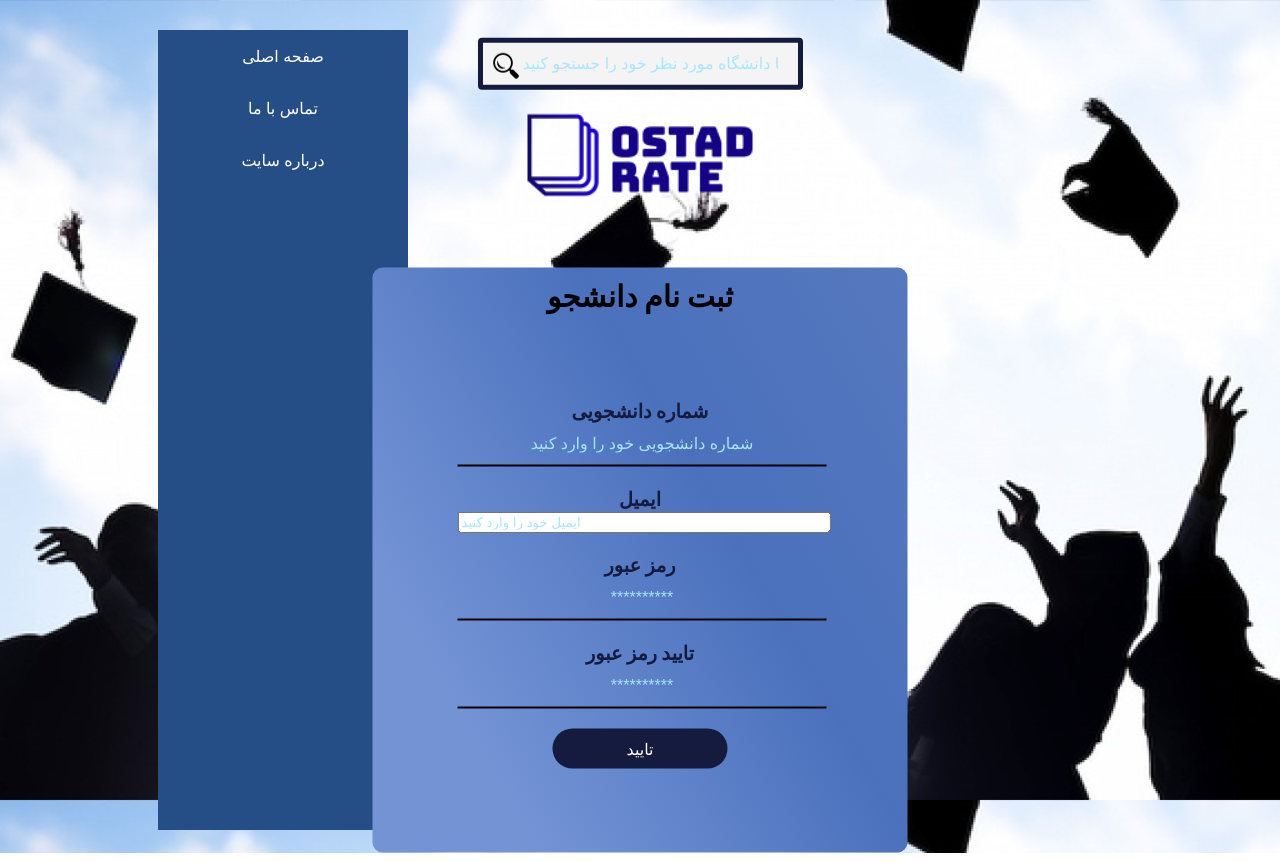
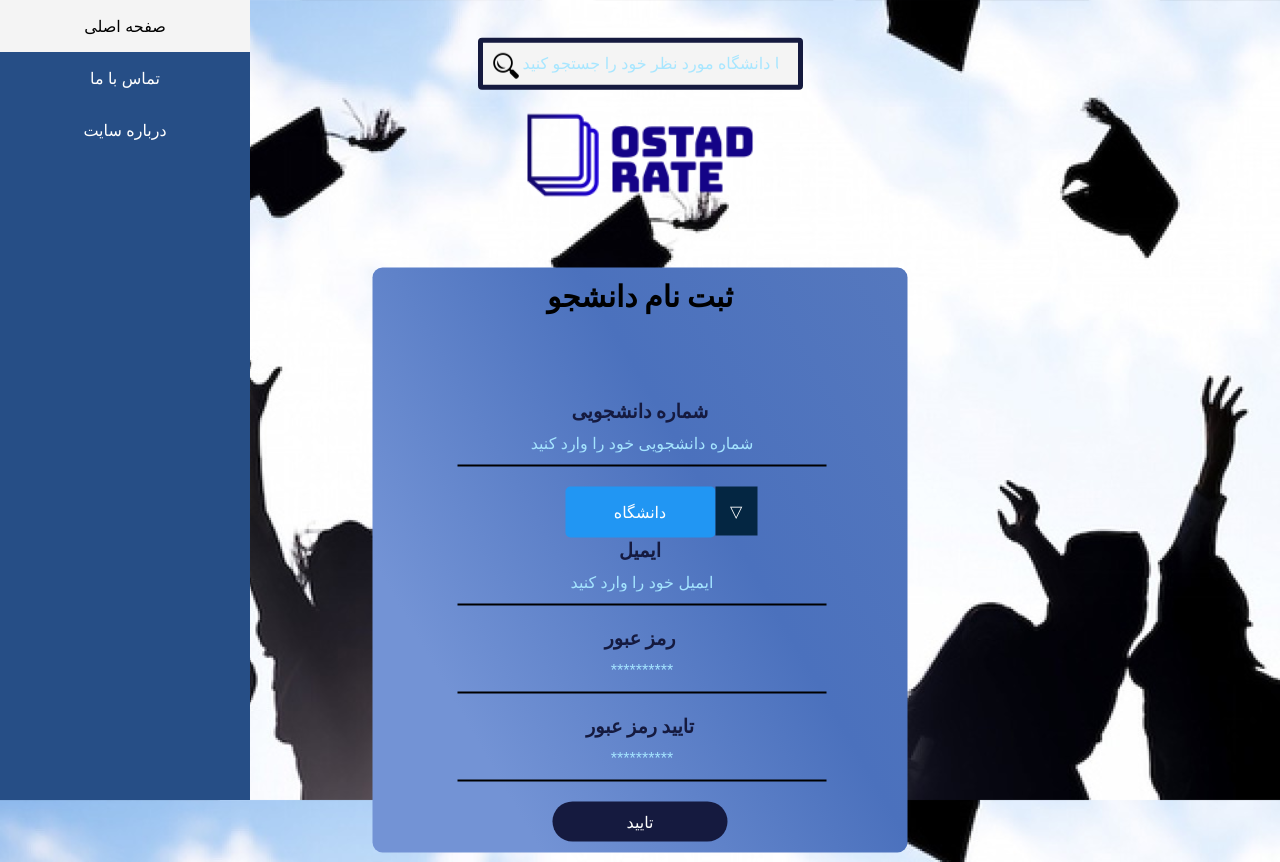
Before and after one commit to cpt9m0/software_engineering_undergraduate_project, a React (Create React App) app in the folder app/react/my-app/: page /Register in a window 1280 px wide. Built offline with nearby package versions, Linux system fonts and the light colour scheme.

Commit message:
split button and changed sth

```diff
--- a/app/react/my-app/src/App.css
+++ b/app/react/my-app/src/App.css
@@ -45,6 +45,60 @@ body{
 
 }
 
+.selectUni {
+  background-color: #2196F3;
+  --borderWidth: 5px;
+  border-radius: var(--borderWidth);
+  color: white;
+  width: 150px;
+  padding: 16px;
+  font-size: 16px;
+  border: none;
+  outline: none;
+}
+
+.selectUni2 {
+  background-color: rgb(4, 38, 66);
+  color: white;
+  padding: 15px;
+  font-size: 16px;
+  border: none;
+  outline: none;
+}
+
+.selectUni2::after {
+  content: '\25bd';
+}
+
+.dropdown {
+  position: absolute;
+  display: inline-block;
+}
+
+.dropdown-content {
+  display: none;
+  position: absolute;
+  background-color: #f1f1f1;
+  min-width: 160px;
+  z-index: 1;
+}
+
+.dropdown-content a {
+  color: black;
+  padding: 12px 16px;
+  text-decoration: none;
+  display: block;
+}
+
+.dropdown-content a:hover {background-color: rgb(169, 201, 171)}
+
+.dropdown:hover .dropdown-content {
+  display: block;
+}
+
+.selectUni:hover, .dropdown:hover .selectUni {
+  background-color: #0b7dda;
+}
 .loginbox
 {
   --borderWidth: 5px;
@@ -260,7 +314,9 @@ body{
   margin-bottom: 20px;
 }
 .registerbox input[type = "text"],
-.registerbox input[type = "password"]{
+.registerbox input[type = "password"],
+.registerbox input[type = "email"]
+{
   text-align: center;
   border: none;
   border-bottom: 2px solid #000000;
@@ -277,6 +333,9 @@ body{
 .registerbox input[type = "password"]:hover{
  border-color: rgb(136, 0, 0);
 }
+.registerbox input[type = "email"]:hover{
+  border-color: rgb(136, 0, 0);
+ }
 ::placeholder{
   color: rgba(0, 0, 0, 0.5);
 }
@@ -450,6 +509,7 @@ body{
   margin-bottom: 20px;
 }
 .registerOstadbox input[type = "text"],
+.registerOstadbox input[type = "email"],
 .registerOstadbox input[type = "password"]{
   text-align: center;
   border: none;
@@ -467,6 +527,9 @@ body{
 .registerOstadbox input[type = "password"]:hover{
  border-color:  rgb(136, 0, 0);
 }
+.registerOstadbox input[type = "email"]:hover{
+  border-color:  rgb(136, 0, 0);
+ }
 ::placeholder{
   color: rgba(0, 0, 0, 0.5);
 }
@@ -510,8 +573,8 @@ body{
 }
 
 .sidebar {
-  margin: 0;
-  padding: 0;
+  top: 0;
+  left: 0;
   width: 250px;
   background-color: #264e86;
   position: fixed;
--- a/app/react/my-app/src/components/AboutUs.js
+++ b/app/react/my-app/src/components/AboutUs.js
@@ -11,6 +11,7 @@ class AboutUs extends Component {
             <Header/>
             <div className="allBackground">
                 <h1>درباره ما</h1>
+               <p>.اعضای تیم این پروژه تمام تلاش لازم برای اهداف این سایت را در حد توان خود فراهم کرده اند. علی آیتی مسئول مدیریت پروژه و همچنین در قسمت بک اند و صدرا حیدری مقدم و رضا قهرمانی با همکاری یکدیگر قسمت فرانت را انجام داده اند. میرحسین سیدنصیر و سها جعفری نیز در قسمت طراحی دیاگرام ها فعالیت داشته اند.</p>
             </div>
             </div>
 
--- a/app/react/my-app/src/components/Login.js
+++ b/app/react/my-app/src/components/Login.js
@@ -113,6 +113,7 @@ class Login extends Component {
                   <form onSubmit={this.doLogin}>
                     <p>نام کاربری</p>
                     <input type="text" name="" id="username" placeholder="شماره دانشجویی"></input>
+
                     <p>رمز عبور</p>
                     <input type="password" id="password" name="" placeholder="**********"></input>
                     <div>{this.renderRedirectHome()}<input type="submit" name="" value="ورود" onClick={this.doLogin}></input></div>
--- a/app/react/my-app/src/components/Register.js
+++ b/app/react/my-app/src/components/Register.js
@@ -58,6 +58,7 @@ class Register extends Component {
 
   render() {
     return (
+
     <div className="App">
        <img src= {logo} className="userr"></img>
 <div className="sidebar">
@@ -75,12 +76,24 @@ class Register extends Component {
         <form onSubmit={this.doRegister}>
           <p>شماره دانشجویی</p>
           <input type="text" name="" id="username" placeholder="شماره دانشجویی خود را وارد کنید"></input>
+          <button className="selectUni"><span>دانشگاه</span></button>
+                    <div className="dropdown">
+                       <button class="selectUni2">
+                      </button>
+                     <div className="dropdown-content">
+                     <a href="#">دانشگاه علم و صنعت</a>
+                    <a href="#">دانشگاه تهران</a>
+                    <a href="#">دانشگاه امیرکبیر</a>
+                    </div>
+                    </div>
           <p>ایمیل</p>
           <input type="email" name="" id="email" placeholder="ایمیل خود را وارد کنید"></input>
+
           <p>رمز عبور</p>
           <input type="password" name="" id="password1" placeholder="**********"></input>
           <p>تایید رمز عبور</p>
           <input type="password" name="" id="password2" placeholder="**********"></input>
+
           <input type="submit" name="" value="تایید"></input>
         </form>
         </div>
--- a/app/react/my-app/src/components/RegisterOstad.js
+++ b/app/react/my-app/src/components/RegisterOstad.js
@@ -77,6 +77,16 @@ class RegisterOstad extends Component {
           <input type="text" name="" id="first_name" placeholder="نام خود را وارد کنید"></input>
           <p>نام خانوادگی</p>
           <input type="text" name="" id="last_name" placeholder="نام خانوادگی را وارد کنید"></input>
+          <button className="selectUni"><span>دانشگاه</span></button>
+                    <div className="dropdown">
+                       <button class="selectUni2">
+                      </button>
+                     <div className="dropdown-content">
+                     <a href="#">دانشگاه علم و صنعت</a>
+                    <a href="#">دانشگاه تهران</a>
+                    <a href="#">دانشگاه امیرکبیر</a>
+                    </div>
+                    </div>
           <p>شماره پرسنلی</p>
           <input type="text" name="" id="username" placeholder="شماره پرسنلی خود را وارد کنید"></input>
           <p>ایمیل</p>
```
